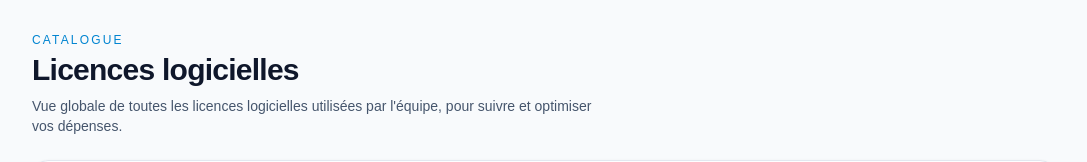
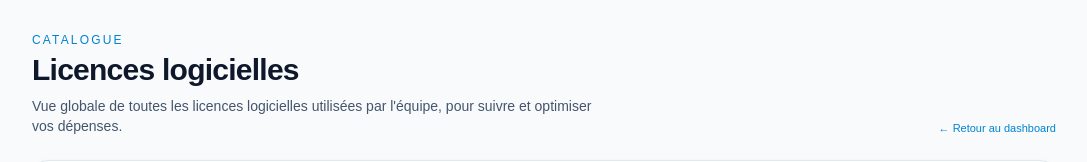
Before and after one commit to MaxVzl/clean-architecture-nextjs, a Next.js app: page /licenses in a window 1280 px wide. Shown: the top 162 px of the page, without its empty margins (96-1183 px from the left). Built offline with nearby package versions, Linux system fonts and the light colour scheme.

Commit message:
Update Licenses and Users pages with navigation links
- Added a "Retour au dashboard" link to both LicensesPage and UsersPage for improved navigation.
- Adjusted layout and styling for the links to enhance user experience and maintain consistency across pages.

```diff
--- a/src/app/licenses/page.tsx
+++ b/src/app/licenses/page.tsx
@@ -1,3 +1,5 @@
+import Link from "next/link";
+
 import { getAllLicensesMock } from "@/lib/user-licenses.mock";
 import { UserLicensesList } from "@/components/features/users/user-licenses-list";
 
@@ -20,6 +22,15 @@ export default function LicensesPage() {
               l&apos;équipe, pour suivre et optimiser vos dépenses.
             </p>
           </div>
+
+          <div className="mt-2 flex flex-col items-end gap-2 text-xs text-slate-500 dark:text-slate-400">
+            <Link
+              href="/"
+              className="text-[11px] font-medium text-sky-600 underline-offset-2 hover:underline dark:text-sky-400"
+            >
+              ← Retour au dashboard
+            </Link>
+          </div>
         </header>
 
         <UserLicensesList licenses={licenses} />
--- a/src/app/users/page.tsx
+++ b/src/app/users/page.tsx
@@ -20,7 +20,14 @@ export default async function UsersPage() {
             </p>
           </div>
 
-          <div className="mt-2 flex items-center gap-3 text-xs text-slate-500 dark:text-slate-400">
+          <div className="mt-2 flex flex-col items-end gap-2 text-xs text-slate-500 dark:text-slate-400">
+            <Link
+              href="/"
+              className="text-[11px] font-medium text-sky-600 underline-offset-2 hover:underline dark:text-sky-400"
+            >
+              ← Retour au dashboard
+            </Link>
+            <div className="flex items-center gap-3">
               <span className="inline-flex items-center rounded-full border border-dashed border-slate-300 px-3 py-1 dark:border-slate-700">
                 <span className="mr-2 h-1.5 w-1.5 rounded-full bg-emerald-500" />
                 Vue en temps réel
@@ -32,6 +39,7 @@ export default async function UsersPage() {
               >
                 + Nouvel utilisateur
               </Link>
+            </div>
           </div>
         </header>
 
```
Lines whose indentation alone changed are shown as unchanged.
